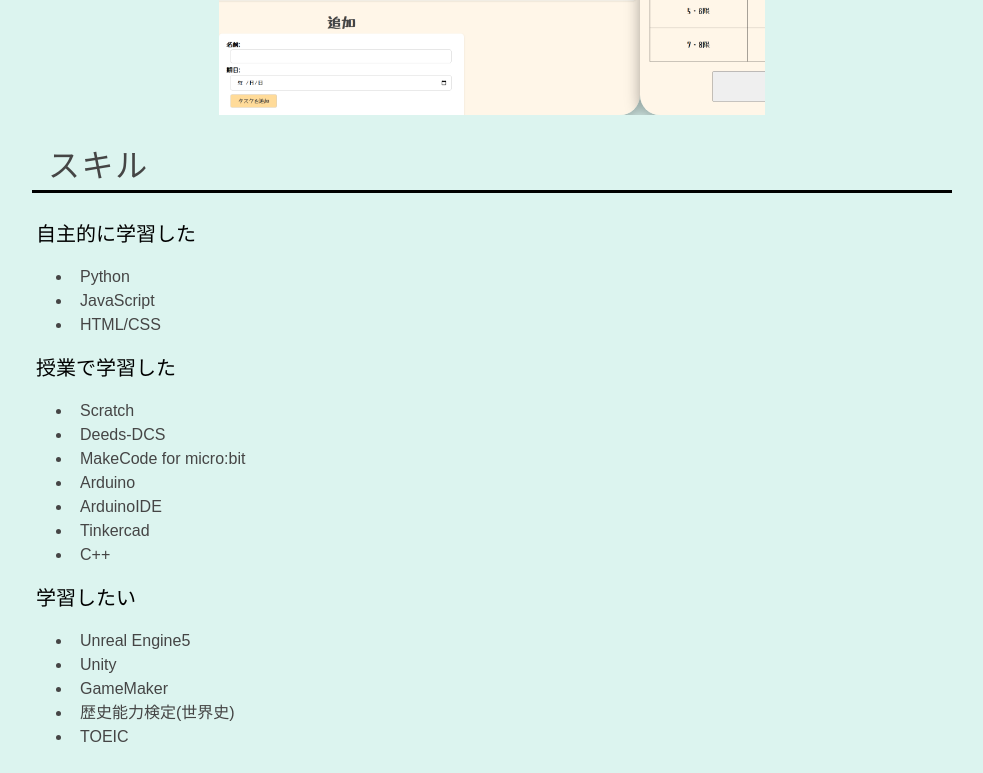
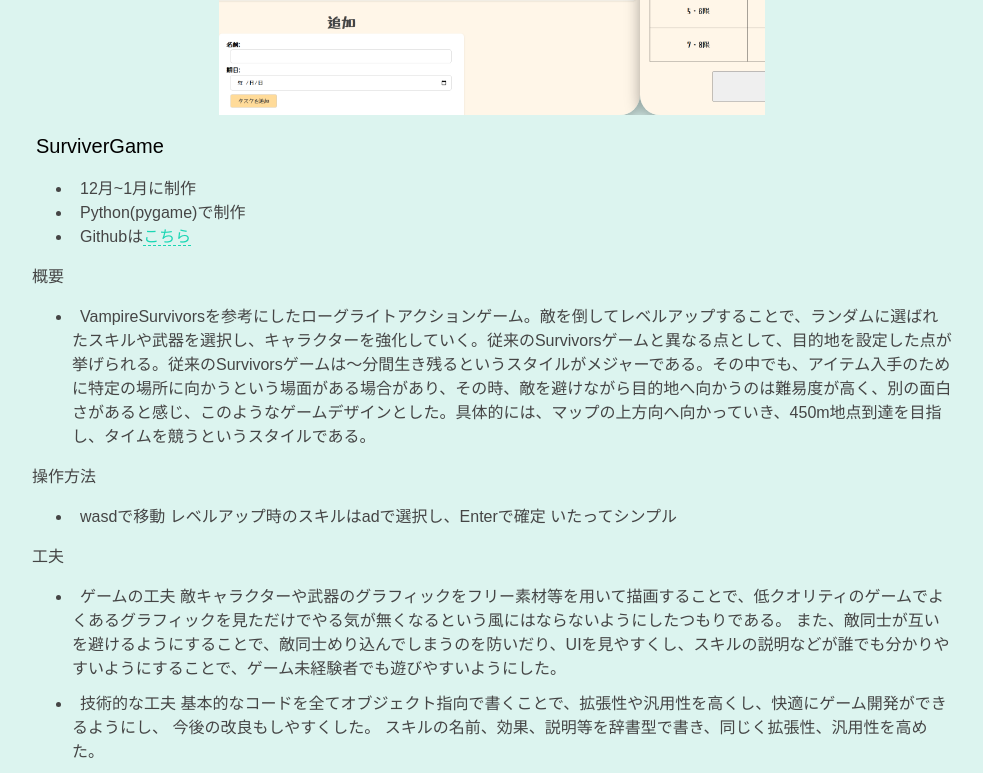
Before and after one commit to kuroma514/kuroma-s-portfolio, a plain HTML site: page index.html in a window 1280 px wide. Shown: the part 1760-2533 px from the top of the page, without its empty margins (148-1131 px from the left). Drawn offline with Linux system fonts and the light colour scheme; a web font is replaced by a local one.

Commit message:
add:SurviverGame

```diff
--- a/index.html
+++ b/index.html
@@ -85,6 +85,53 @@
       <img src="img/CCC_img4.png">
     </div>
 
+    <p><strong>SurviverGame</strong></p>
+    <ul>
+      <li>12月~1月に制作</li>
+      <li>Python(pygame)で制作</li>
+      <li>Githubは<a href="https://github.com/kuroma514/surviver.git">こちら</a></li>
+    </ul>
+
+    <p>概要</p>
+    <ul>
+      <li>
+        VampireSurvivorsを参考にしたローグライトアクションゲーム。敵を倒してレベルアップすることで、ランダムに選ばれたスキルや武器を選択し、キャラクターを強化していく。従来のSurvivorsゲームと異なる点として、目的地を設定した点が挙げられる。従来のSurvivorsゲームは〜分間生き残るというスタイルがメジャーである。その中でも、アイテム入手のために特定の場所に向かうという場面がある場合があり、その時、敵を避けながら目的地へ向かうのは難易度が高く、別の面白さがあると感じ、このようなゲームデザインとした。具体的には、マップの上方向へ向かっていき、450m地点到達を目指し、タイムを競うというスタイルである。
+      </li>
+    </ul>
+
+    <p>操作方法</p>
+    <ul>
+      <li>
+        wasdで移動
+        レベルアップ時のスキルはadで選択し、Enterで確定
+        いたってシンプル
+      </li>
+    </ul>
+    <p>工夫</p>
+    <ul>
+      <li>
+        ゲームの工夫
+        敵キャラクターや武器のグラフィックをフリー素材等を用いて描画することで、低クオリティのゲームでよくあるグラフィックを見ただけでやる気が無くなるという風にはならないようにしたつもりである。
+        また、敵同士が互いを避けるようにすることで、敵同士めり込んでしまうのを防いだり、UIを見やすくし、スキルの説明などが誰でも分かりやすいようにすることで、ゲーム未経験者でも遊びやすいようにした。
+      </li>
+    </ul>
+    <ul>
+      <li>
+        技術的な工夫
+        基本的なコードを全てオブジェクト指向で書くことで、拡張性や汎用性を高くし、快適にゲーム開発ができるようにし、
+        今後の改良もしやすくした。
+        スキルの名前、効果、説明等を辞書型で書き、同じく拡張性、汎用性を高めた。
+      </li>
+    </ul>
+
+
+
+    <div class="carousel_1">
+      <img src="img/RPG_img1.png">
+      <img src="img/RPG_img2.png">
+      <img src="img/RPG_img3.png">
+      <img src="img/RPG_img4.png">
+    </div>
 
     <h2 id="skills">スキル</h2>
     <p><strong>自主的に学習した</strong></p>
```
